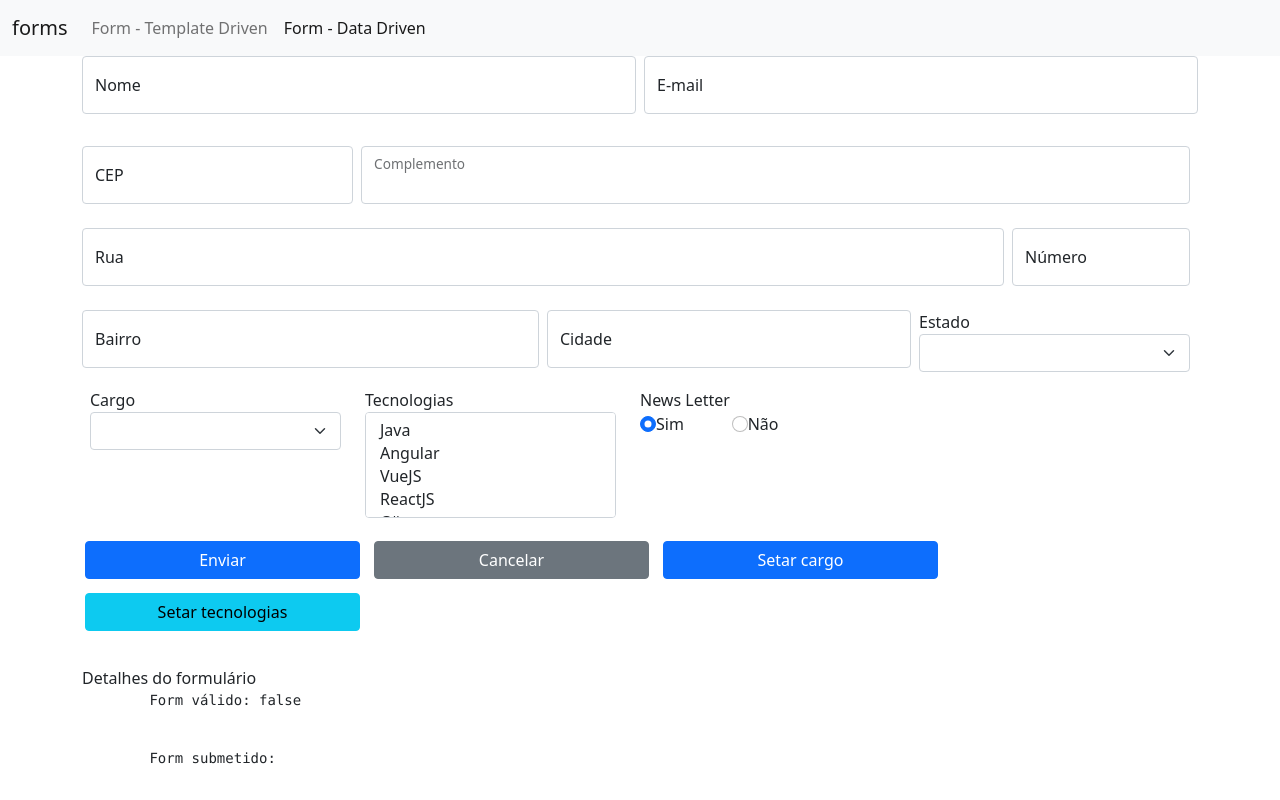
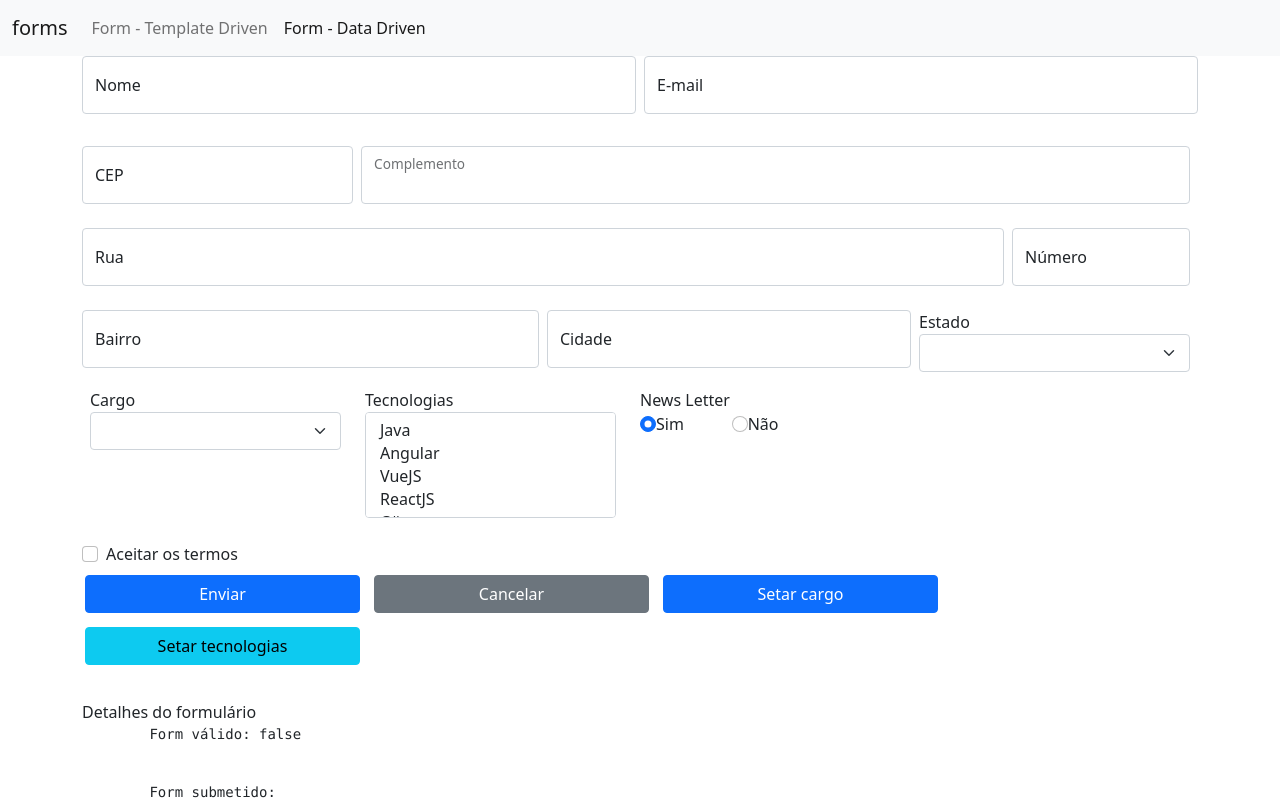
Before and after one commit to leorv/AngularCompleto, an Angular app in the folder forms/: page /dataForm in a window 1280 px wide. Shown: the top 800 px of the page. Built offline with nearby package versions, Linux system fonts and the light colour scheme.

Commit message:
Formulários reativos: Checkbox Toggle (aceitar termos)

```diff
--- a/forms/src/app/data-form/data-form.component.html
+++ b/forms/src/app/data-form/data-form.component.html
@@ -132,14 +132,27 @@
                 <label for="newsletter">News Letter</label>
                 <div id="newsletter" class="row">
                     <div class="col-sm-4" *ngFor="let item of newsletterOp">
-                        <input class="form-check-input" type="radio"
-                        formControlName="newsletter" [value]="item.valor">
+                        <input class="form-check-input" type="radio" formControlName="newsletter" [value]="item.valor">
                         <label class="form-check-label">
                             {{item.desc}}
                         </label>
                     </div>
                 </div>
             </div>
+        </div>
+    </div>
+    <div class="form-group">
+        <div class="col-md-3">
+            <div class="form-check" [ngClass]="aplicaCSSErro('termos')">
+                <input class="form-check-input" type="checkbox"
+                id="flexCheckDefault" formControlName="termos">
+                <label class="form-check-label" for="flexCheckDefault">
+                    Aceitar os termos
+                </label>
+            </div>
+            <app-campo-control-erro [mostrarErro]="verificaInvalid('termos')"
+                msgErro="Por favor, aceite os termos">
+            </app-campo-control-erro>
         </div>
     </div>
     <div class="row">
--- a/forms/src/app/data-form/data-form.component.ts
+++ b/forms/src/app/data-form/data-form.component.ts
@@ -19,7 +19,7 @@ export class DataFormComponent implements OnInit {
     estados: Observable<EstadoBr[]> = new Observable();
     cargos: any[] = [];
     tecnologias: any[] = [];
-    newsletterOp:any[] = [];
+    newsletterOp: any[] = [];
 
     constructor(
         private formBuilder: FormBuilder,
@@ -52,7 +52,8 @@ export class DataFormComponent implements OnInit {
             }),
             cargo: [null],
             tecnologias: [null],
-            newsletter: ['s']
+            newsletter: ['s'],
+            termos: [null, Validators.pattern('true')]
         });
     }
 
@@ -107,6 +108,10 @@ export class DataFormComponent implements OnInit {
         // valido false e tocado false = true e false = false => ok, nao há msg de erro.
     }
 
+    verificaInvalid(campo: string) {
+        return !this.formulario.get(campo)?.valid;
+    }
+
     aplicaCSSErro(campo: string) {
         return {
             'is-valid': this.verificaInvalidTouched(campo),
@@ -129,7 +134,7 @@ export class DataFormComponent implements OnInit {
         let cep = this.formulario.get('endereco.cep')?.value;
         this.resetaDadosFormulario();
 
-        if (cep != null && cep !== ''){
+        if (cep != null && cep !== '') {
             this.cepService.consultaCEP(cep)
                 ?.subscribe(dados => {
                     console.log(dados);
@@ -169,16 +174,16 @@ export class DataFormComponent implements OnInit {
         // this.formulario.get('nome')?.setValue('Loiane');
     }
 
-    setarCargo(){
-        const cargo = { nome: 'Dev', nivel: 'Pleno', desc: 'Dev Pl'};
+    setarCargo() {
+        const cargo = { nome: 'Dev', nivel: 'Pleno', desc: 'Dev Pl' };
         this.formulario.get('cargo')?.setValue(cargo);
     }
 
-    compararCargos(obj1: any, obj2: any){
+    compararCargos(obj1: any, obj2: any) {
         return (obj1 && obj2) ? (obj1.nome === obj2.nome && obj1.nivel === obj2.nivel) : obj1 === obj2;
     }
 
-    setarTecnologias(){
-        this.formulario.get('tecnologias')?.setValue(['java','ruby']);
+    setarTecnologias() {
+        this.formulario.get('tecnologias')?.setValue(['java', 'ruby']);
     }
 }
```
Also changed, not shown: 1 other file (tests, documents, lock files or other folders).
